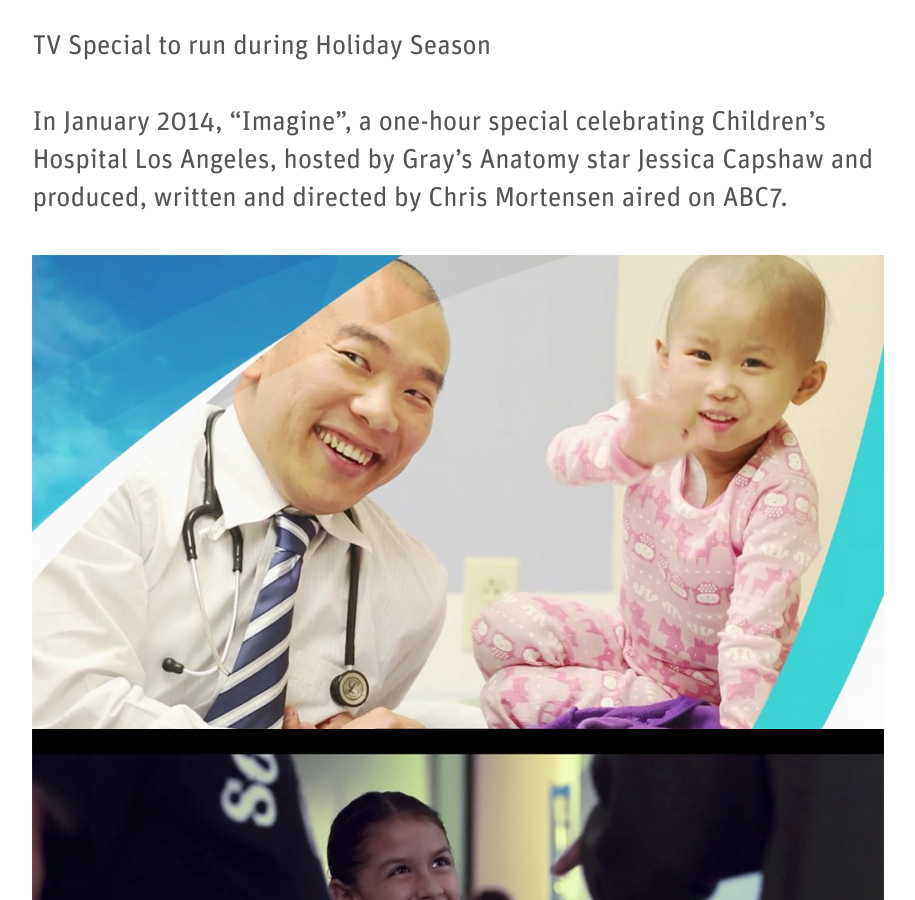
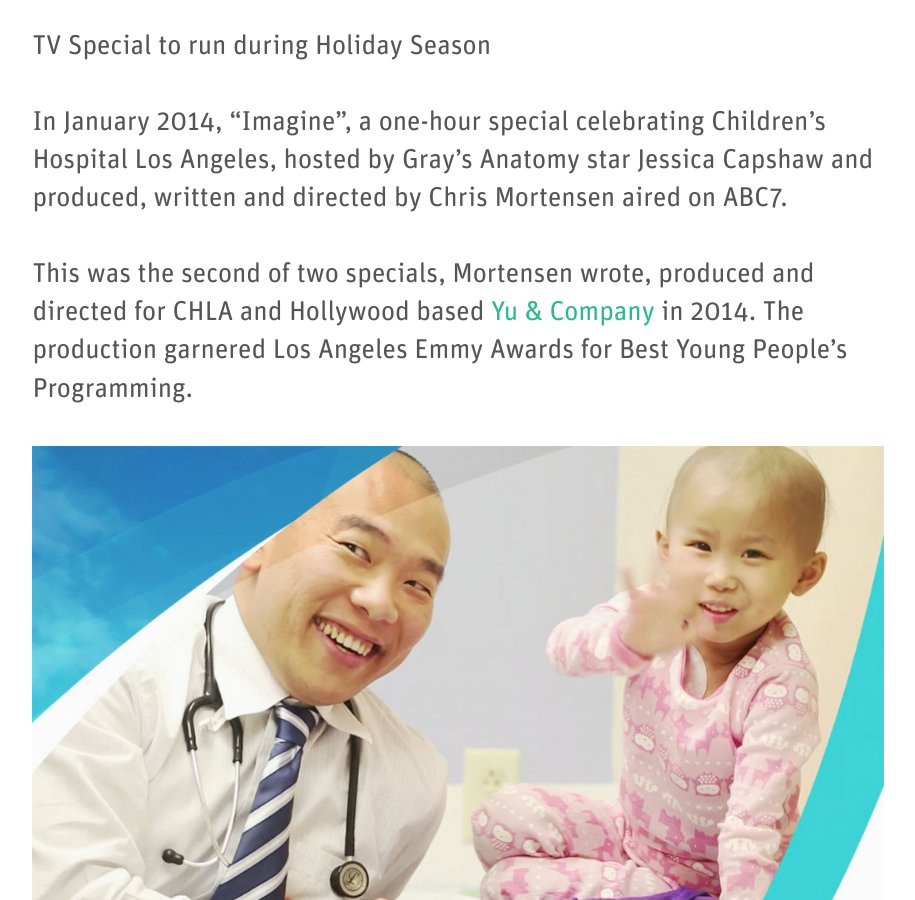
Before and after one commit to jsbarkema/mad-universe.com, a Jekyll site: the page built from _news/childrens-hospital.markdown, in a window 1280 px wide and 900 px high, scrolled down 721 px. Shown: the whole window, without its empty margins (182-1097 px from the left). Built offline with Jekyll 4.4.1, drawn with Linux system fonts in a browser that asks for light colours.

Commit message:
Add new copy

```diff
--- a/_news/childrens-hospital.markdown
+++ b/_news/childrens-hospital.markdown
@@ -28,5 +28,7 @@ TV Special to run during Holiday Season
 
 In January 2014, “Imagine”, a one-hour special celebrating Children’s Hospital Los Angeles, hosted by Gray’s Anatomy star Jessica Capshaw and produced, written and directed by Chris Mortensen aired on ABC7.
 
+This was the second of two specials, Mortensen wrote, produced and directed for CHLA and Hollywood based [Yu & Company](http://www.yuco.com/) in 2014. The production garnered Los Angeles Emmy Awards for Best Young People’s Programming.
+
 ![hospital2-1024x570](/uploads/hospital2-1024x570.jpg)
 ![hospital3-1024x570](/uploads/hospital3-1024x605.jpg)
```
